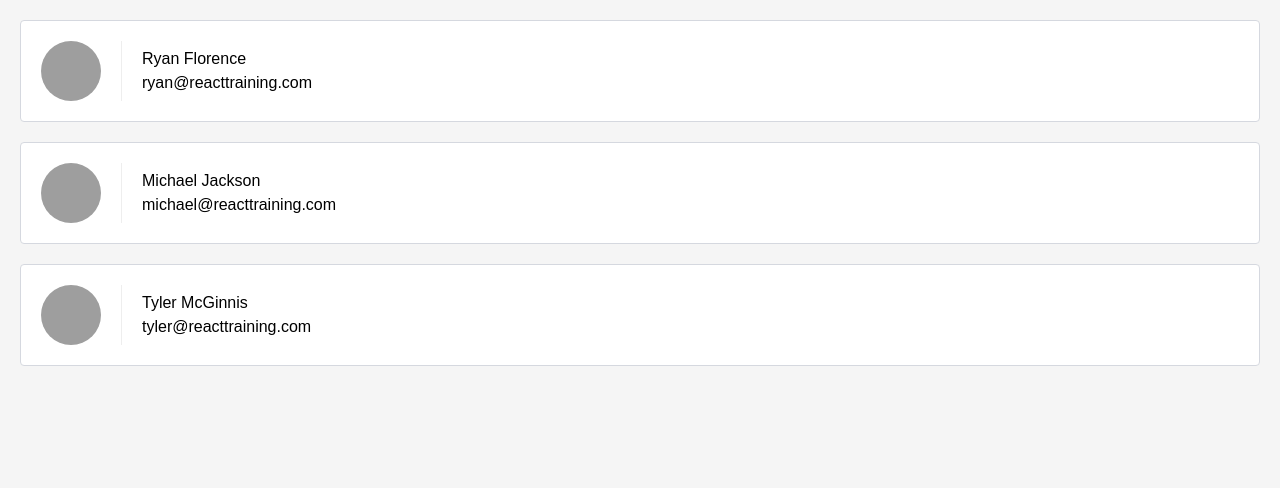
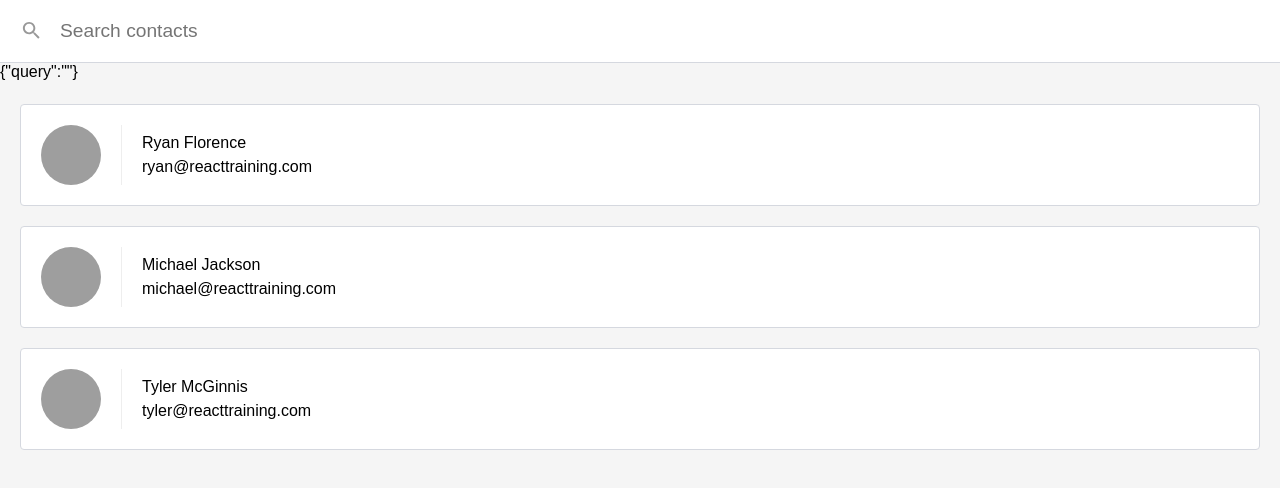
Before and after one commit to shablcuShaluRai/reactnd-contacts-complete, a React (Create React App) app: page / in a window 1280 px wide. Shown: the top 488 px of the page. Built offline with nearby package versions, Linux system fonts and the light colour scheme.

Commit message:
Convert ListContacts to a controlled component with a search field

```diff
--- a/src/ListContacts.js
+++ b/src/ListContacts.js
@@ -1,9 +1,34 @@
 import React, { Component } from 'react'
 import PropTypes from 'prop-types'
-function ListContacts (props) {
+class ListContacts extends Component {
+  static propTypes = {
+    contacts: PropTypes.array.isRequired,
+    onDeleteContact: PropTypes.func.isRequired
+  }
+
+  state = {
+    query: ''
+  }
+
+  updateQuery = (query) => {
+    this.setState({ query: query.trim() })
+  }
+
+  render() {
     return (
+      <div className='list-contacts'>
+        {JSON.stringify(this.state)}
+        <div className='list-contacts-top'>
+          <input
+            className='search-contacts'
+            type='text'
+            placeholder='Search contacts'
+            value={this.state.query}
+            onChange={(event) => this.updateQuery(event.target.value)}
+          />
+        </div>
         <ol className='contact-list'>
-      {props.contacts.map((contact) => (
+          {this.props.contacts.map((contact) => (
             <li key={contact.id} className='contact-list-item'>
               <div className='contact-avatar' style={{
                 backgroundImage: `url(${contact.avatarURL})`
@@ -12,18 +37,15 @@
                 <p>{contact.name}</p>
                 <p>{contact.email}</p>
               </div>
-          <button onClick={() => props.onDeleteContact(contact)} className='contact-remove'>
+              <button onClick={() => this.props.onDeleteContact(contact)} className='contact-remove'>
                 Remove
               </button>
             </li>
           ))}
         </ol>
+      </div>
     )
   }
-
-ListContacts.propTypes = {
-  contacts: PropTypes.array.isRequired,
-  onDeleteContact: PropTypes.func.isRequired
 }
 
 
```
Lines whose indentation alone changed are shown as unchanged.
